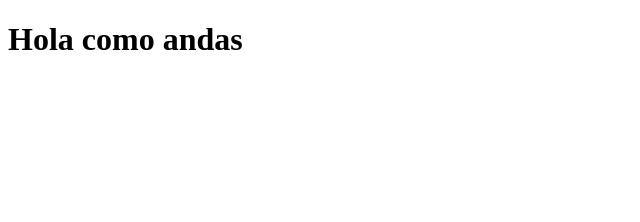
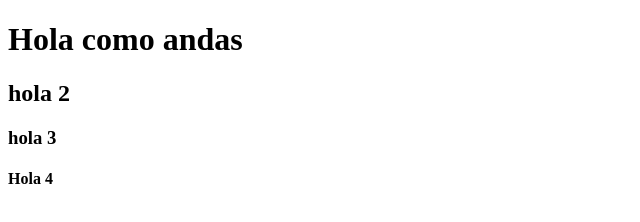
Before and after one commit to fabian145152/prueba, a plain HTML site: page index.html in a window 1280 px wide. Shown: the whole page, without its empty margins (0-640 px from the left). Drawn offline with Linux system fonts and the light colour scheme.

Commit message:
agregamos h2

```diff
--- a/index.html
+++ b/index.html
@@ -10,6 +10,9 @@
 
 <body>
     <h1>Hola como andas</h1>
+    <h2>hola 2</h2>
+    <h3>hola 3</h3>
+    <h4>Hola 4</h4>
 
 </body>
 
```
